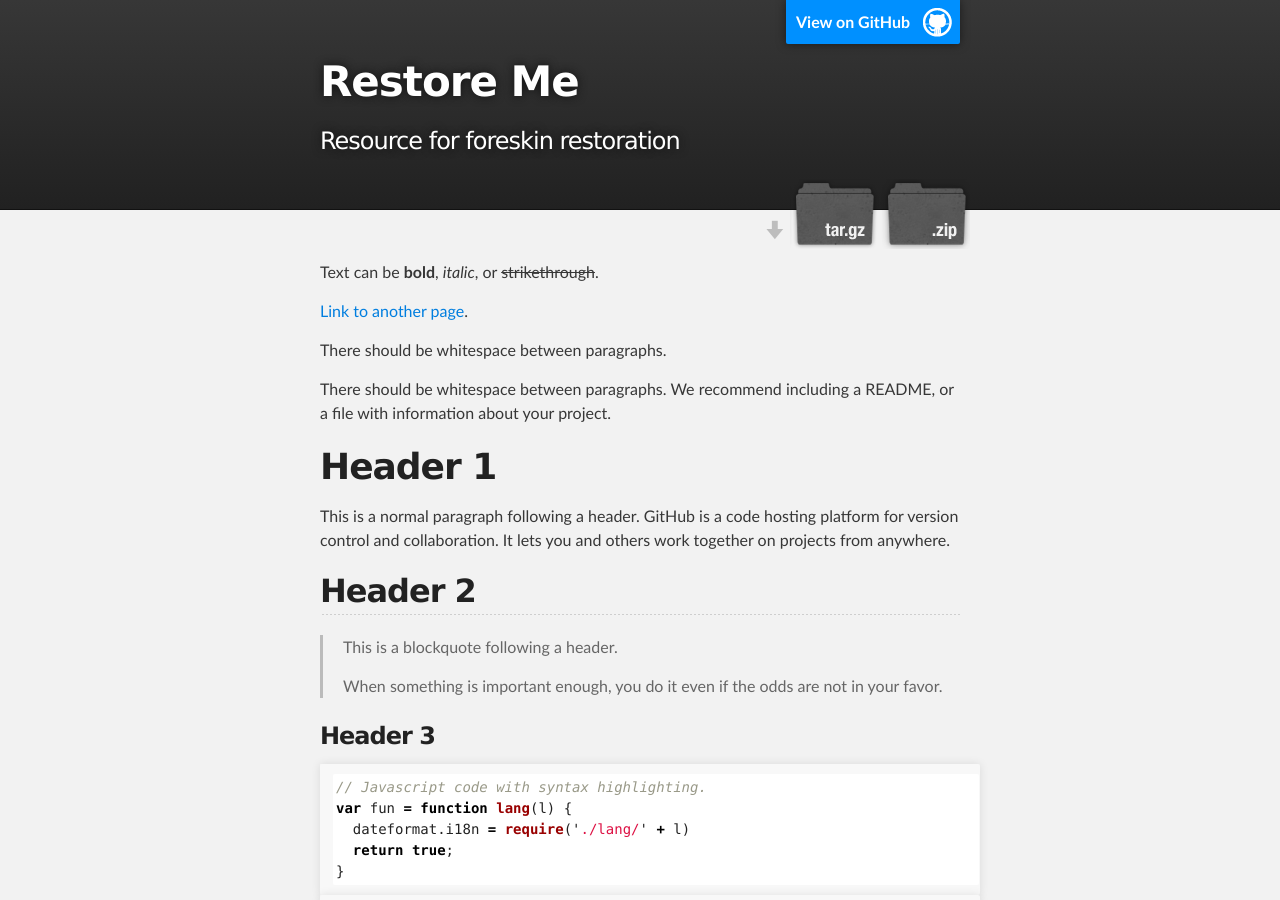
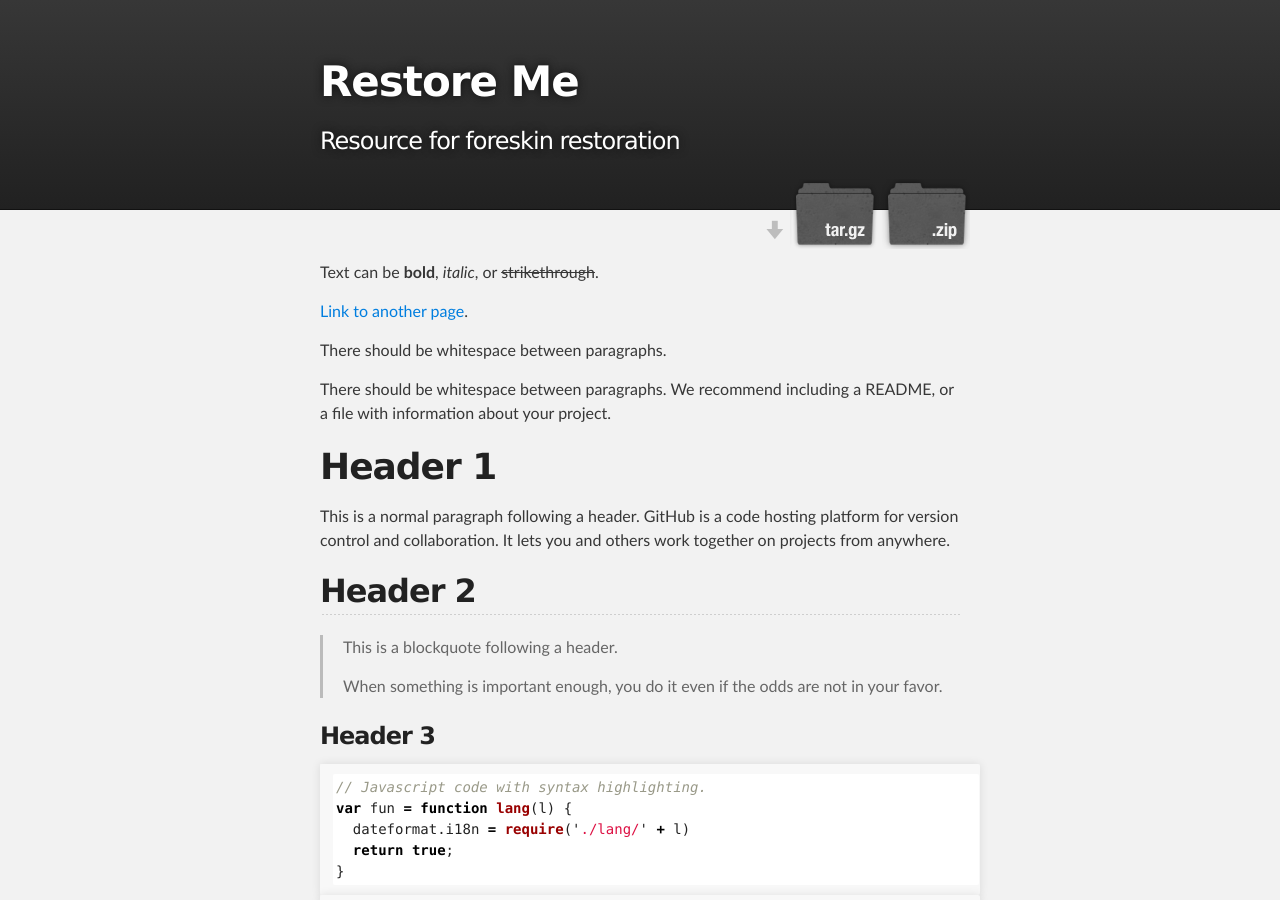
Before and after one commit to restore-me/restore-me.github.io, a Jekyll site: the page built from index.md, in a window 1280 px wide and 900 px high. Built offline with Jekyll 4.4.1, drawn with Linux system fonts in a browser that asks for light colours.

Commit message:
remove github banner

```diff
--- a/_layouts/default.html
+++ b/_layouts/default.html
@@ -17,8 +17,6 @@
     <!-- HEADER -->
     <div id="header_wrap" class="outer">
         <header class="inner">
-          <a id="forkme_banner" href="{{ site.github.repository_url }}">View on GitHub</a>
-
           <h1 id="project_title">{{ site.title | default: site.github.repository_name }}</h1>
           <h2 id="project_tagline">{{ site.description | default: site.github.project_tagline }}</h2>
 
```
